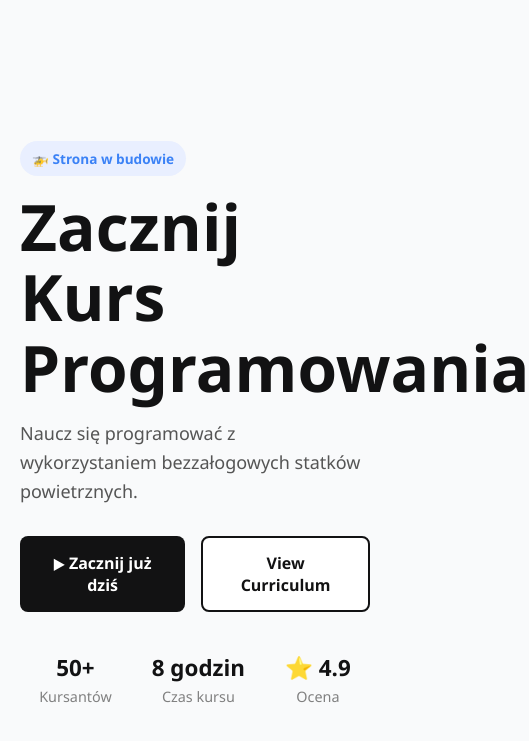
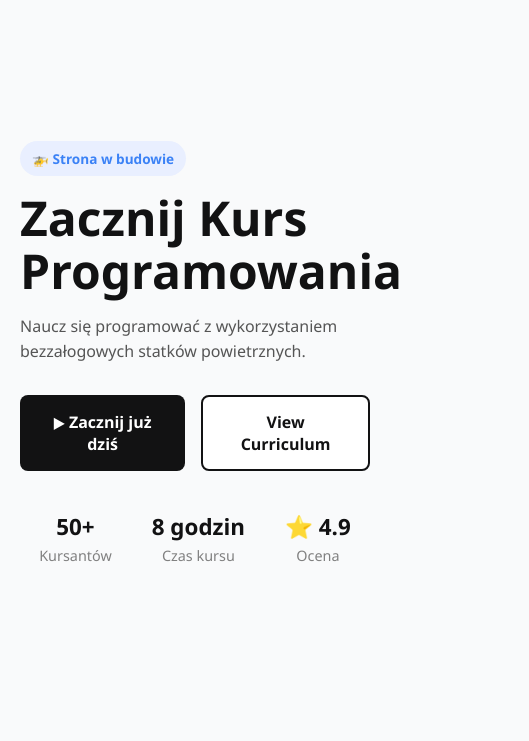
Before and after one commit to stqchv/Code-nFly-website, a website: page public/index.html in a window 390 px wide. Shown: the part 79-820 px from the top of the page, 529 px wide, since content can reach past the window. Drawn offline with Linux system fonts and the light colour scheme.

Commit message:
pierwszy commit frontu

```diff
--- a/public/style.css
+++ b/public/style.css
@@ -280,4 +280,11 @@ p {
   .logo {
     margin: 0;
   }
+  h1 {
+    font-size: 3rem;
+  }
+
+  p {
+    font-size: 1rem;
+  }
 }
```
